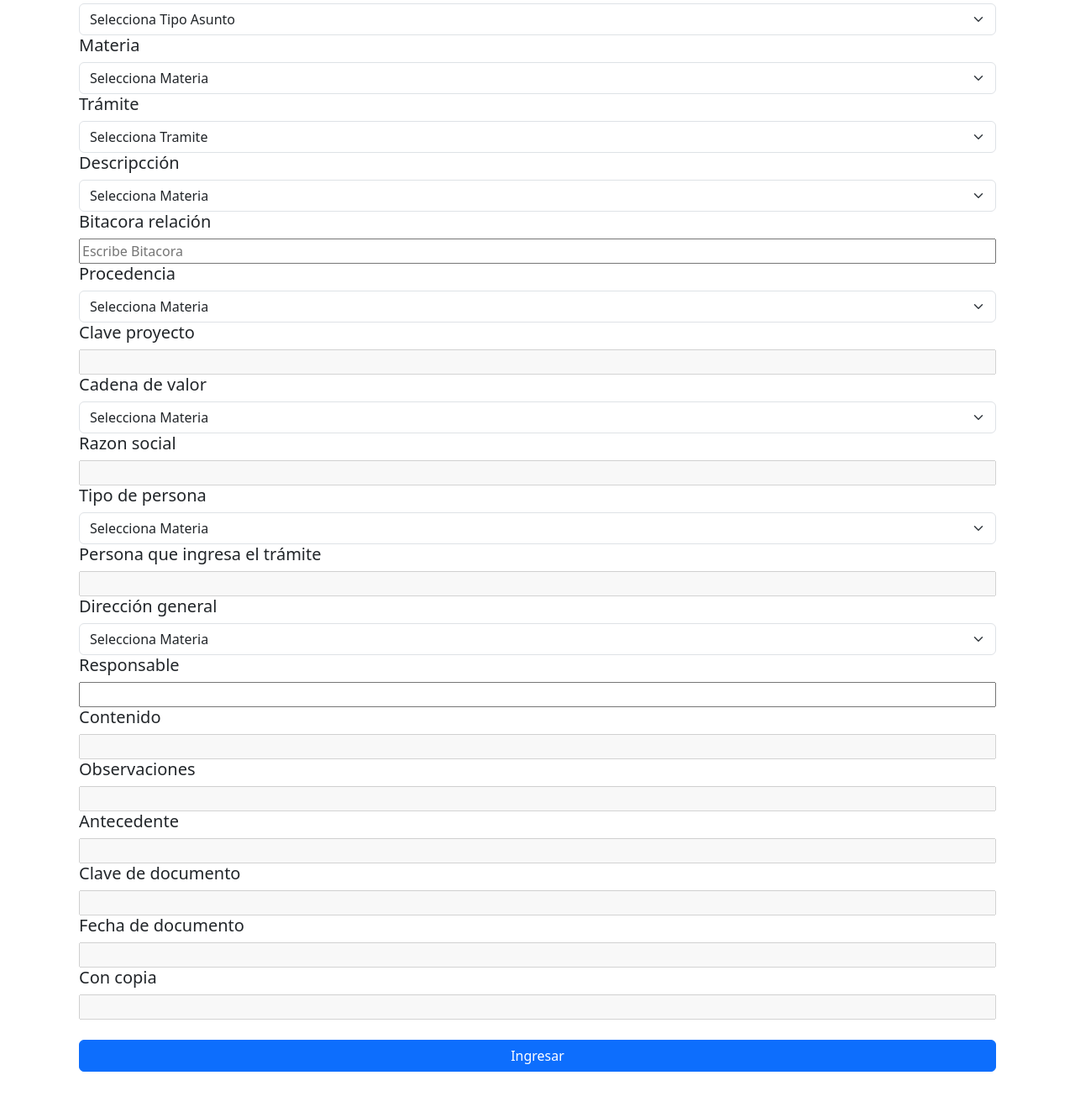
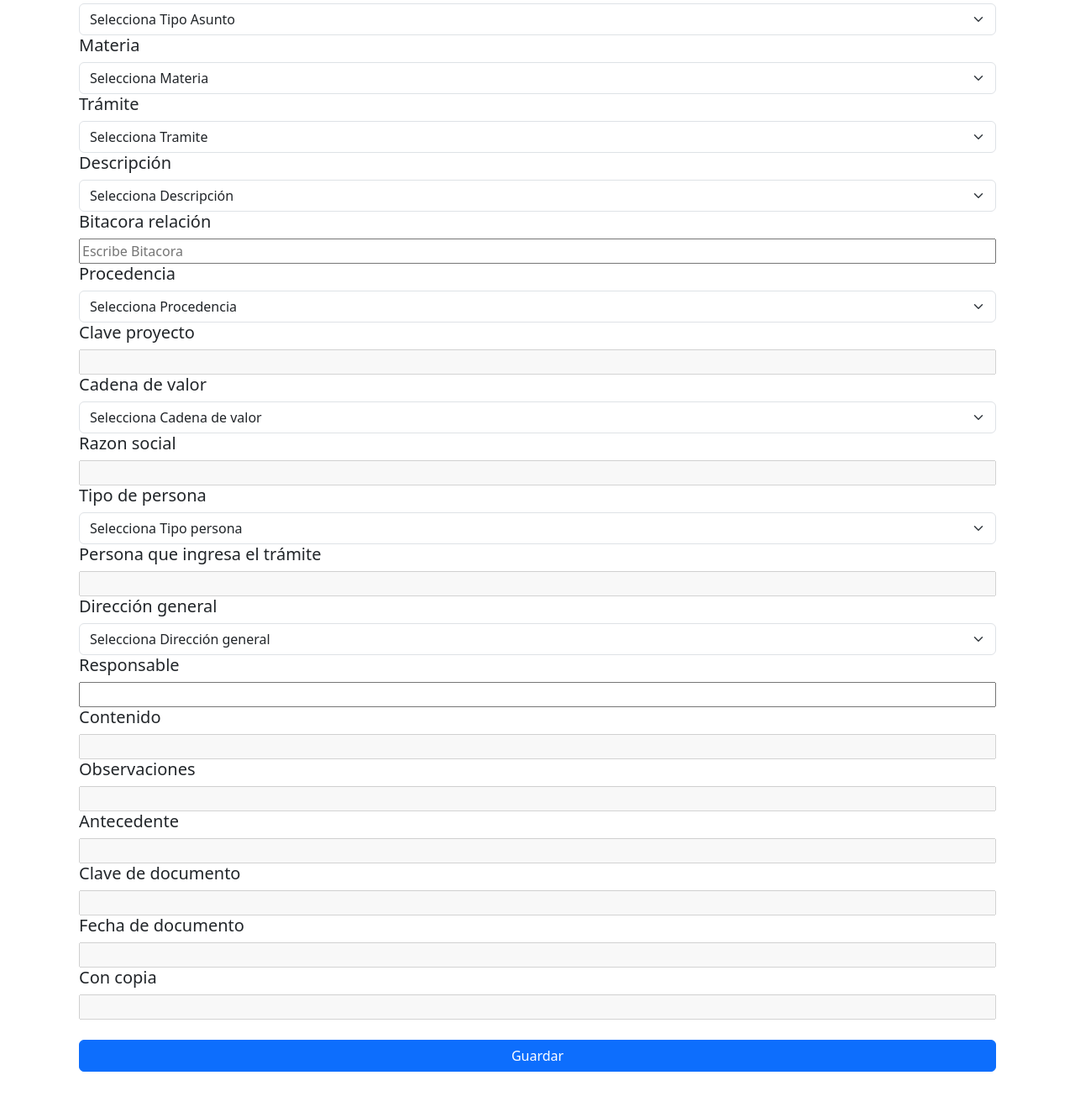
Before and after one commit to Mixcoatl120/Proyecto_integrado, a Flask app: page /ingreso/ in a window 1280 px wide. Shown: the part 364-1688 px from the top of the page at 84% size. Run offline with Flask 3, Linux system fonts and the light colour scheme; the visitor is signed in with stand-in values (Sample User, id 1); some libraries are stand-ins or nearby versions.

Commit message:
02/10/2023
llenado de selects, implementación de autocompletado en bitácora y en personal

```diff
--- a/src/app.py
+++ b/src/app.py
@@ -69,11 +69,15 @@ def home():
 @app.route('/ingreso/')
 @login_required
 def ingresos():
-    ti = Tip_ing.query.all()
-    asu = Asunto.query.all()
-    mat = Materia.query.all()
-
-    return render_template('inicio/ingreso.html',ti=ti,asu=asu,mat=mat)
+    ti = Tip_ing.query.all() # consulta a tabla de tipo ingreso
+    asu = Asunto.query.all() # consulta a tabla de asunto
+    mat = Materia.query.all() # consulta a tabla de materia
+    des = Descripcion.query.all()# consulta a tabla de descripcion
+    pro = Procedencia.query.all()# consulta a tabla de procedencia
+    cad_val = Cad_val.query.all()# consulta a cadena de valor
+    dirg = Dir_Gen.query.filter_by(cve_unidad=2).all()# consulta a direccion general
+    tp = Tip_per.query.all()# Consulta a tabla de tipo persona
+    return render_template('inicio/ingreso.html',ti=ti,asu=asu,mat=mat,dirg=dirg,des=des,pro=pro,cad_val=cad_val,tp=tp)
 
 @app.route('/ingreso/<materia_id>')
 @login_required
@@ -96,6 +100,7 @@ def auto2():
     search_term = request.args.get('term', '')
     res = Seguimiento.query.filter(Seguimiento.bitacora_expediente.ilike(f'{search_term}%'),Seguimiento.tipo_ingreso == 1).all()
     sugerencia = [seguimiento.bitacora_expediente for seguimiento in res]
+    print(sugerencia)
     return jsonify(sugerencia)
 
 @app.route('/consulta',methods=['GET','POST'])
@@ -171,7 +176,7 @@ def users():
     conn.close()
     return render_template('tablas/tabla.html', users=users)
 
-@app.route('/download')
+@app.route('/download') # ruta para descargar el archivo xlsx de consulta
 @login_required
 def Download_File():
     #ruta para descargar el archivo
@@ -183,11 +188,11 @@ def Download_File():
 def turnado():
     return render_template('inicio/turnado.html')
 
-@app.errorhandler(404)
+@app.errorhandler(404) # Error 404 por si no encuentra la pagina
 def page_not_found(e):
     return render_template('errors/404.html')
 
-def status_401(error):
+def status_401(error): # Error 401 en caso de no iniciar sesion
     return redirect(url_for('login'))
 
 if __name__ == '__main__':
--- a/src/static/css/styles.css
+++ b/src/static/css/styles.css
@@ -347,3 +347,14 @@ template {
 [hidden] {
     display: none;
 }
+
+#des {
+}
+
+    /* Estilo para las opciones dentro del select */
+    #des option {
+        width: 100px;
+        background-color: #fff; /* Color de fondo personalizado para las opciones */
+        color: #333; /* Color de texto personalizado para las opciones */
+        padding: 5px; /* Relleno personalizado para las opciones */
+    }
--- a/src/static/js/fun_ingre.js
+++ b/src/static/js/fun_ingre.js
@@ -1,17 +1,21 @@
+/*
+Funcion para el select de Materia que obtendra las opcciones de tramite
+*/
 $(document).ready(function () {
-    $('#mat').change(function () {
+    $('#mat').change(function () { // defines el elemento que usara esta funcion
         var materia_id = $(this).val();
         if (materia_id) {
             $.ajax({
-                url: '/ingreso/' + materia_id,
-                type: 'GET',
-                dataType: 'json',
+                url: '/ingreso/' + materia_id, // ruta en donde encontrara la funcion de python
+                type: 'GET',// metodo que recupila la informacion
+                dataType: 'json',// tipo de archivo que espera la funcion
                 success: function (data) {
-                    $('#tra').empty();
-                    $('#tra').append($('<option>', {
+                    $('#tra').empty(); // Elemento que sera afectado
+                    $('#tra').append($('<option>', {// Elemento que sera llenado de opcciones
                         value: '',
                         text: 'Selecciona Tramite'
                     }));
+                    /*llenado del elemeto afectado */
                     $.each(data, function (key, value) {
                         $('#tra').append($('<option>', {
                             value: value.cvetramite,
@@ -21,6 +25,9 @@ $(document).ready(function () {
                 }
             });
         } else {
+            /*
+            Si no me falla este es en caso de no seleccionar alguna opccion en Materia
+            */
             $('#tra').empty();
             $('#tra').append($('<option>', {
                 value: '',
@@ -30,12 +37,15 @@ $(document).ready(function () {
     });
 });
 
+/*
+Autocompletador para el input de responsable
+*/
 $(function () {
-    $("#res").autocomplete({
+    $("#res").autocomplete({ // defines el input que usara esta funcion
         source: function (request, response) {
             $.ajax({
-                url: '/ingreso/auto',
-                dataType: 'json',
+                url: '/ingreso/auto', // url en donde buscara "la funcion a realizar en python"
+                dataType: 'json',// el tipo de archivo que espera recibir ajax para predecir
                 data: {
                     term: request.term
                 },
@@ -48,12 +58,15 @@ $(function () {
     });
 });
 
+/*
+Autocompletador para el input de bitacora relacion
+*/
 $(function () {
-    $("#bit").autocomplete({
+    $("#bit").autocomplete({ // defines el input que usara esta funcion
         source: function (request, response) {
             $.ajax({
-                url: '/ingreso/bita',
-                dataType: 'json',
+                url: '/ingreso/bita', // url en donde buscara "la funcion a realizar en python"
+                dataType: 'json',// el tipo de archivo que espera recibir ajax para predecir
                 data: {
                     term: request.term
                 },
@@ -62,6 +75,6 @@ $(function () {
                 }
             });
         },
-        minLength: 5 // Numero minimo de caracteres antes de mostrar sugerencias
+        minLength: 10 // Numero minimo de caracteres antes de mostrar sugerencias
     });
 });
--- a/src/templates/Inicio/ingreso.html
+++ b/src/templates/Inicio/ingreso.html
@@ -43,9 +43,12 @@
             <option selected>Selecciona Tramite</option>
         </select>
 
-        <p class="h5">Descripcci&#243;n</p>
-        <select class="form-select" aria-label="Default select example" name="des">
-            <option selected>Selecciona Materia</option>
+        <p class="h5">Descripci&#243;n</p>
+        <select class="form-select custom-select" aria-label="Default select example" id="des" name="des">
+            <option selected disabled>Selecciona Descripci&#243;n</option>
+            {% for d in des %}
+            <option value="{{ d.id }}">{{ d.descripcion }}</option>
+            {% endfor %}
         </select>
 
         <p class="h5">Bitacora relaci&#243;n</p>
@@ -53,7 +56,10 @@
 
         <p class="h5">Procedencia</p>
         <select class="form-select" aria-label="Default select example" name="pro">
-            <option selected>Selecciona Materia</option>
+            <option selected>Selecciona Procedencia</option>
+            {% for p in pro %}
+            <option value="{{ p.id }}">{{ p.procedencia }}</option>
+            {% endfor %}
         </select>
 
         <p class="h5">Clave proyecto</p>
@@ -61,7 +67,10 @@
 
         <p class="h5">Cadena de valor</p>
         <select class="form-select" aria-label="Default select example" name="cv">
-            <option selected>Selecciona Materia</option>
+            <option selected>Selecciona Cadena de valor</option>
+            {% for c in cad_val%}
+            <option value="{{ c.id }}">{{ c.cadena_valor }}</option>
+            {% endfor %}
         </select>
 
         <p class="h5">Razon social</p>
@@ -69,7 +78,10 @@
 
         <p class="h5">Tipo de persona</p>
         <select class="form-select" aria-label="Default select example" name="tp">
-            <option selected>Selecciona Materia</option>
+            <option selected>Selecciona Tipo persona</option>
+            {% for t in tp%}
+            <option value="{{ t.id }}">{{ t.tipo_persona }}</option>
+            {% endfor %}
         </select>
 
         <p class="h5">Persona que ingresa el tr&#225;mite</p>
@@ -77,7 +89,10 @@
 
         <p class="h5">Direcci&#243;n general</p>
         <select class="form-select" aria-label="Default select example" name="dg">
-            <option selected>Selecciona Materia</option>
+            <option selected disabled>Selecciona Direcci&#243;n general</option>
+            {% for d in dirg %}
+            <option value="{{ d.siglas }}">{{ d.siglas }}</option>
+            {% endfor %}
         </select>
 
         <p class="h5">Responsable</p>
@@ -102,7 +117,7 @@
         <p class="h5">Con copia</p>
         <input class="col-12" name="cc" id="cc" disabled />
 
-        <a type="submit" class="btn btn-primary mt-4 mb-5 col-12">Ingresar</a>
+        <a type="submit" class="btn btn-primary mt-4 mb-5 col-12">Guardar</a>
     </form>
 </body>
 {% endblock %}
```
Also changed, not shown: src/models/dbModel.py (+45 -1 lines), 1 other file.
